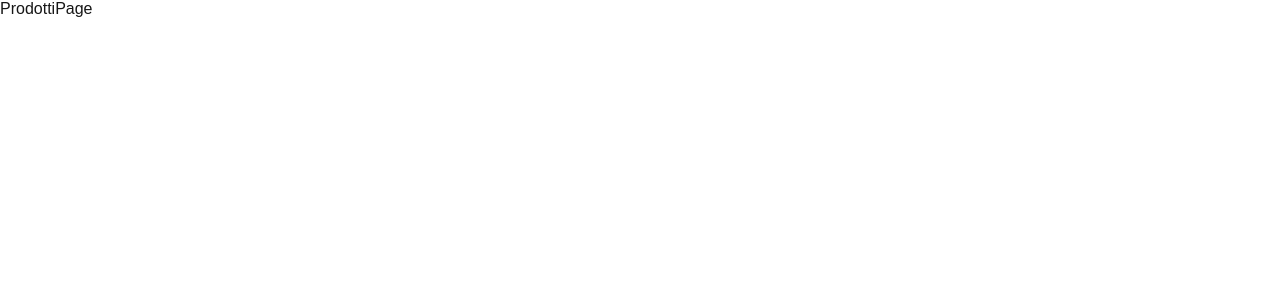
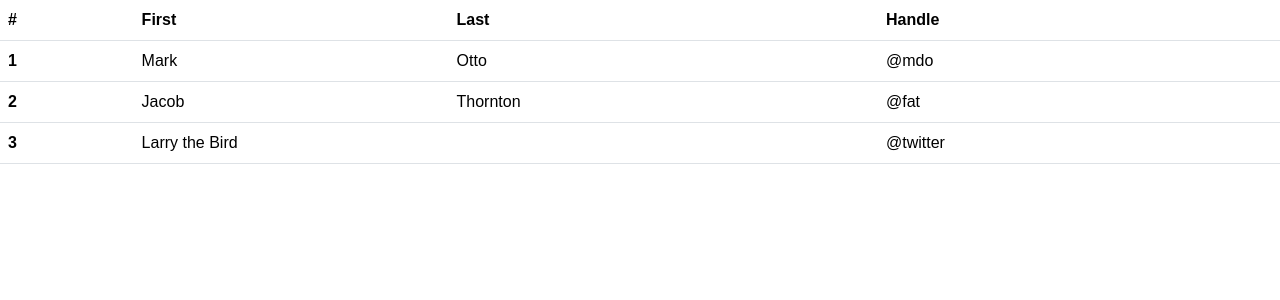
Before and after one commit to Pasatino/gestionale, a Next.js app in the folder frontend/: page /prodotti in a window 1280 px wide. Shown: the top 300 px of the page. Built offline with nearby package versions, Linux system fonts and the light colour scheme.

Commit message:
installato bootstrap tramite npm e importato all'interno di layout.tsx ma non funziona, da sistemare

```diff
--- a/frontend/src/app/layout.tsx
+++ b/frontend/src/app/layout.tsx
@@ -1,5 +1,8 @@
 import type { Metadata } from "next";
 import localFont from "next/font/local";
+
+import 'bootstrap/dist/css/bootstrap.min.css'
+
 import "./globals.css";
 
 const geistSans = localFont({
--- a/frontend/src/app/prodotti/page.tsx
+++ b/frontend/src/app/prodotti/page.tsx
@@ -2,7 +2,39 @@
 
 const ProdottiPage = () =>{
     return (
-        <div>ProdottiPage</div>
+        <div>
+            <table class="table">
+  <thead class="primary">
+    <tr>
+      <th scope="col">#</th>
+      <th scope="col">First</th>
+      <th scope="col">Last</th>
+      <th scope="col">Handle</th>
+    </tr>
+  </thead>
+  <tbody>
+    <tr>
+      <th scope="row">1</th>
+      <td>Mark</td>
+      <td>Otto</td>
+      <td>@mdo</td>
+    </tr>
+    <tr>
+      <th scope="row">2</th>
+      <td>Jacob</td>
+      <td>Thornton</td>
+      <td>@fat</td>
+    </tr>
+    <tr>
+      <th scope="row">3</th>
+      <td colspan="2">Larry the Bird</td>
+      <td>@twitter</td>
+    </tr>
+  </tbody>
+</table>
+        </div>
+
+
     )
 }
 
```
Also changed, not shown: frontend/package.json (+5 -4 lines), 1 other file (tests, documents, lock files or other folders).
